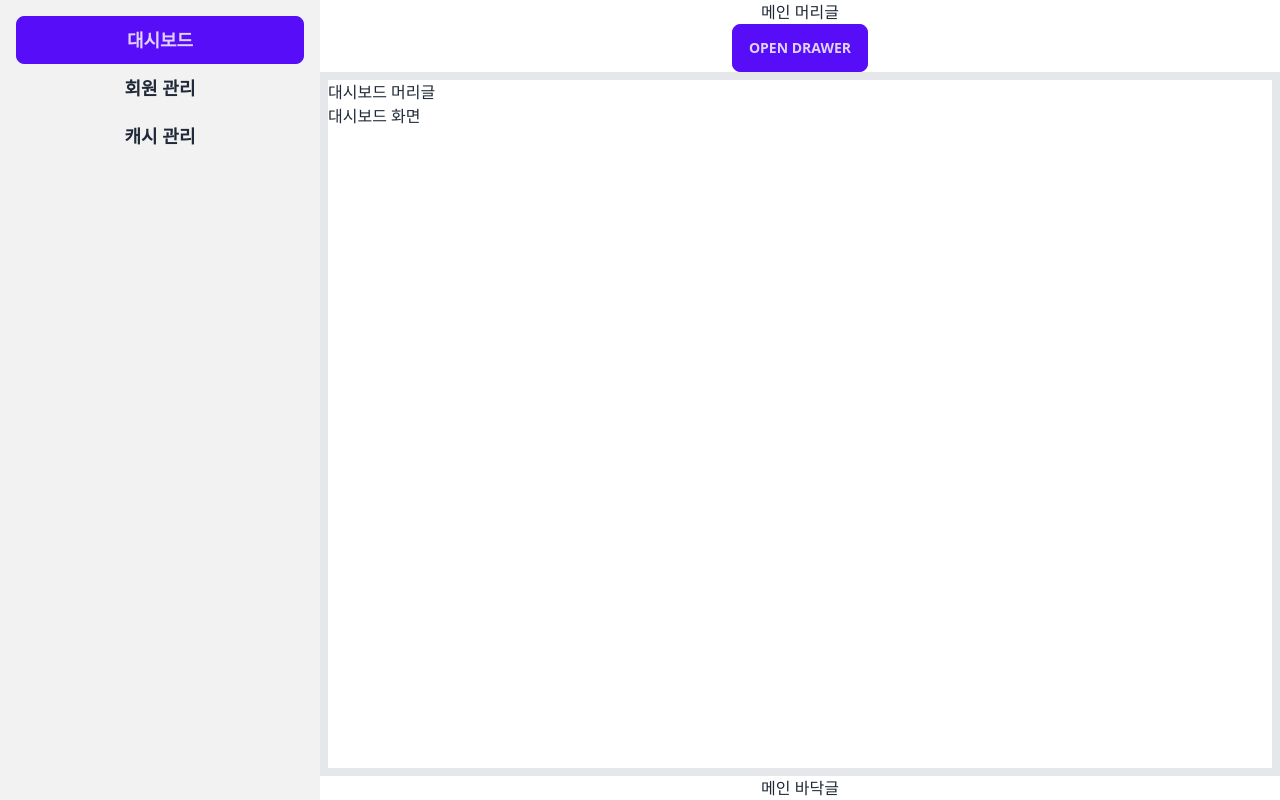
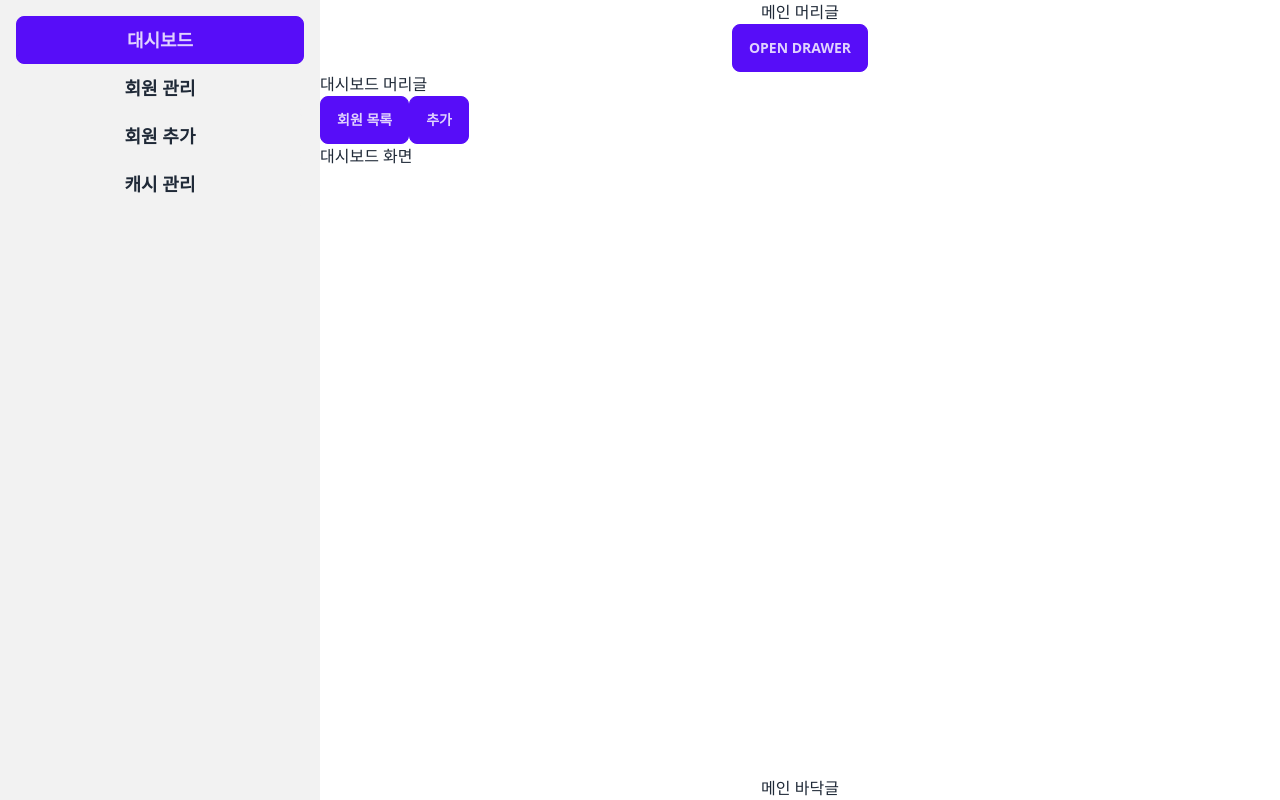
Before and after one commit to whoshe/test, a Next.js app: page /dashboard in a window 1280 px wide. Built offline with nearby package versions, Linux system fonts and the light colour scheme.

Commit message:
router.pathname 탐색 메뉴 스위칭 완료

```diff
--- a/src/component/dashboard/dashboardHeader.js
+++ b/src/component/dashboard/dashboardHeader.js
@@ -1,4 +1,43 @@
+import { Link } from 'next/link';
+import { useRouter } from 'next/router';
+import { Menus, Items } from '@/component/menus';
+
+
 
 export default function DashboardHeader () {
-    return (<h1>대시보드 머리글</h1>)
+    const items = [
+        {
+          id: '1',
+          title: '회원 목록',
+          href: '/dashboard/account',
+        },
+         {
+          id: '2',
+          title: '추가',
+          href: '/dashboard/makeAccount',
+        }
+      ]
+    const router = useRouter();
+    console.log(router.pathname);
+
+    return (<>
+    <h1>대시보드 머리글</h1>
+
+<nav>
+  {items.map((item) =>
+  (<>
+      <li
+      key={item.id}
+       onClick={() => {router.push(item.href)}}
+       className={router.pathname === item.href ? 'btn btn-ghost' : 'btn btn-primary'}
+     >
+      {item.title}
+    </li>
+     {/* <Items item={item}
+     isActive={router.pathname === item.href ? true: false}/> */}
+    </>
+  ))}
+</nav>
+</>
+    )
 }
--- a/src/component/dashboard/dashboardLayout.js
+++ b/src/component/dashboard/dashboardLayout.js
@@ -1,5 +1,5 @@
 import Header from '@/component/header';
-import DashboardHeader from './dashboardHeader';
+import DashboardHeader from '@/component/dashboard/dashboardHeader';
 
 export default function DashboardLayout ({children}) {
     return (
--- a/src/component/layout.js
+++ b/src/component/layout.js
@@ -9,14 +9,11 @@ export default function Layout({children}) {
     return (
     <div className="drawer lg:drawer-open">
         <input id="my-drawer-2" type="checkbox" className="drawer-toggle" />
-        <aside className="drawer-side">
-        {/* Include shared UI here e.g. a sidebar */}
             <Sidebar/>
-        </aside>
-        <div className="drawer-content flex flex-col items-center justify-center">
+        <div className="drawer-content flex flex-col min-h-screen items-center justify-center">
 
             <Header/>
-            <div className="flex-grow my-0 border-8 w-full">{children}</div>
+            <div className="flex-grow w-full">{children}</div>
             <Footer />
 
         </div>
--- a/src/component/menus.js
+++ b/src/component/menus.js
@@ -6,3 +6,11 @@ export default function Menus({menu, isActive}) {
 (<li className='btn btn-block text-lg'>{menu.name}</li>)}
 </>
 );}
+
+export function Items({item, isActive}) {
+    console.log(isActive);
+    return (<>
+        {isActive === true ? (<button className='btn btn-ghost text-lg'>{item.title}</button>) :
+(<button className='btn btn-primary text-lg'>{item.title}</button>)}
+</>
+);}
--- a/src/component/sidebar.js
+++ b/src/component/sidebar.js
@@ -10,13 +10,14 @@ export default function Sidebar () {
     const menus = [
         {name:"대시보드", path: "/dashboard"},
         {name:"회원 관리", path: "/dashboard/account"},
+        {name:"회원 추가", path: "/dashboard/makeAccount"},
         {name:"캐시 관리", path: "/cashes"}
     ];
 
     return (
-    <>
+    <aside className="drawer-side ">
       <label htmlFor="my-drawer-2" aria-label="close sidebar" className="drawer-overlay"></label>
-      <ul className="menu p-4 w-80 min-h-full bg-base-200 text-base-content">
+      <ul className="min-h-screen menu p-4 w-80 bg-base-200 text-base-content">
         {/* Sidebar content here */}
         {menus.map((menu, index) => {
             return ( <Link href={menu.path} key={index}>
@@ -26,5 +27,6 @@ export default function Sidebar () {
             }
         )}
       </ul>
-    </>)
+      </aside>
+    )
 }
--- /dev/null
+++ b/src/pages/dashboard/makeAccount.js
@@ -0,0 +1,14 @@
+import DashboardLayout from '@/component/dashboard/dashboardLayout';
+import Layout from '@/component/layout'
+
+export default function MakeAccount () {
+    return (
+    <main>대시보드 계정 생성 화면</main>
+    )
+}
+
+MakeAccount.getLayout = (page) => (
+    <Layout>
+        <DashboardLayout>{page}</DashboardLayout>
+    </Layout>
+)
--- a/src/pages/sidebar.js
+++ /dev/null
@@ -1,41 +0,0 @@
-import React from "react";
-import Link from 'next/link';
-import Menus from '../component/menus';
-import { useLocation } from 'react-router-dom';
-import { useRouter } from 'next/router';
-
-export default function Sidebar() {
-    const router = useRouter();
-    // console.log(router);
-
-    const menus = [
-        {name:"대시보드", path: "/"},
-        {name:"회원 관리", path: "/member"},
-        {name:"캐시 관리", path: "/cashes"}
-    ];
-    return (
-    <div className="drawer lg:drawer-open">
-    <input id="my-drawer-2" type="checkbox" className="drawer-toggle" />
-
-    <div className="drawer-content flex flex-col items-center justify-center">
-      {/* Page content here */}
-      <label htmlFor="my-drawer-2" className="btn btn-primary drawer-button">Open drawer</label>
-    </div>
-
-    <div className="drawer-side">
-      <label htmlFor="my-drawer-2" aria-label="close sidebar" className="drawer-overlay"></label>
-      <ul className="menu p-4 w-80 min-h-full bg-base-200 text-base-content">
-        {/* Sidebar content here */}
-        {menus.map((menu, index) => {
-            return ( <Link href={menu.path} key={index}>
-            <Menus menu={menu}
-            isActive={router.pathname === menu.path ? true: false}/>
-            </Link>)
-            }
-        )}
-
-      </ul>
-
-    </div>
-  </div>)
-}
```
